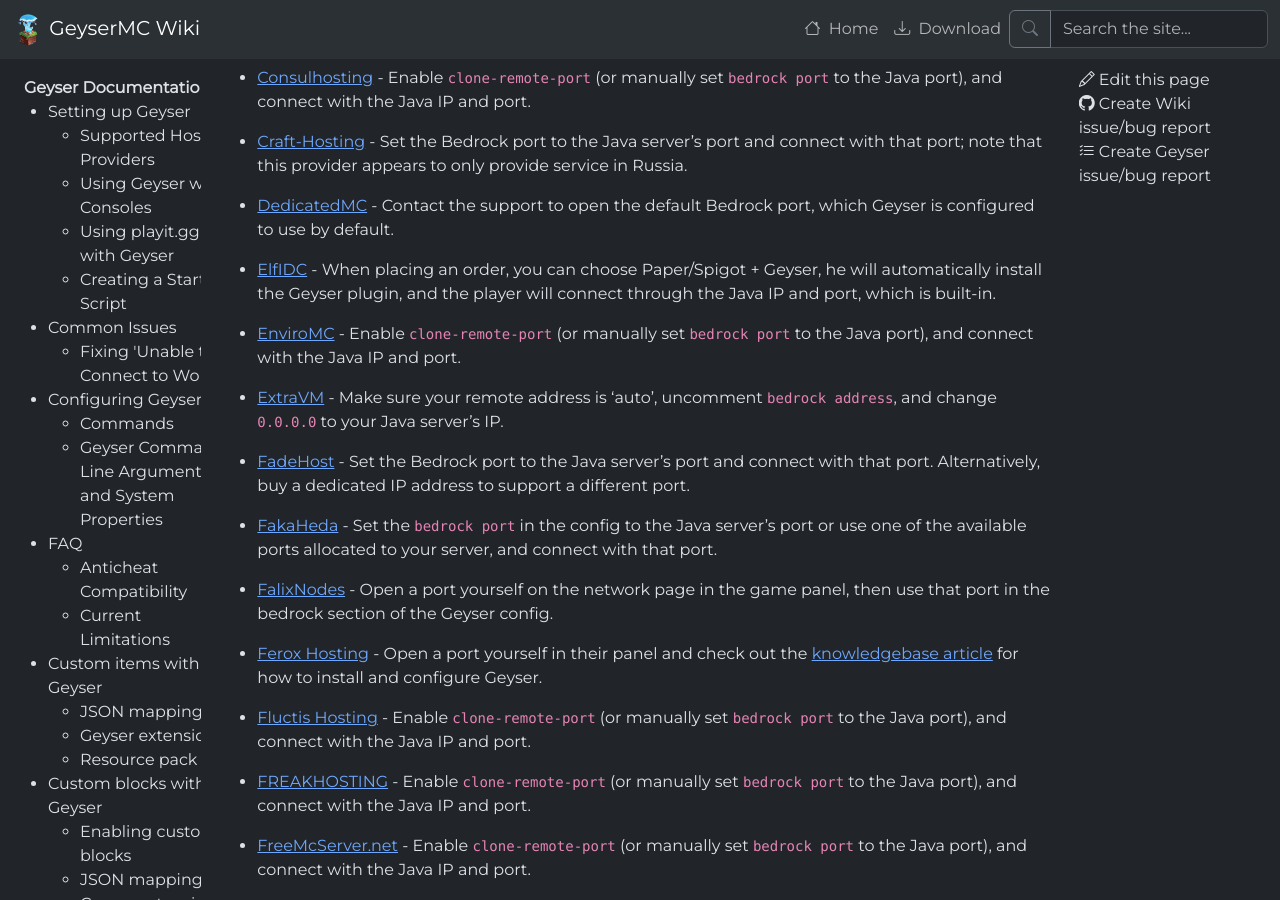
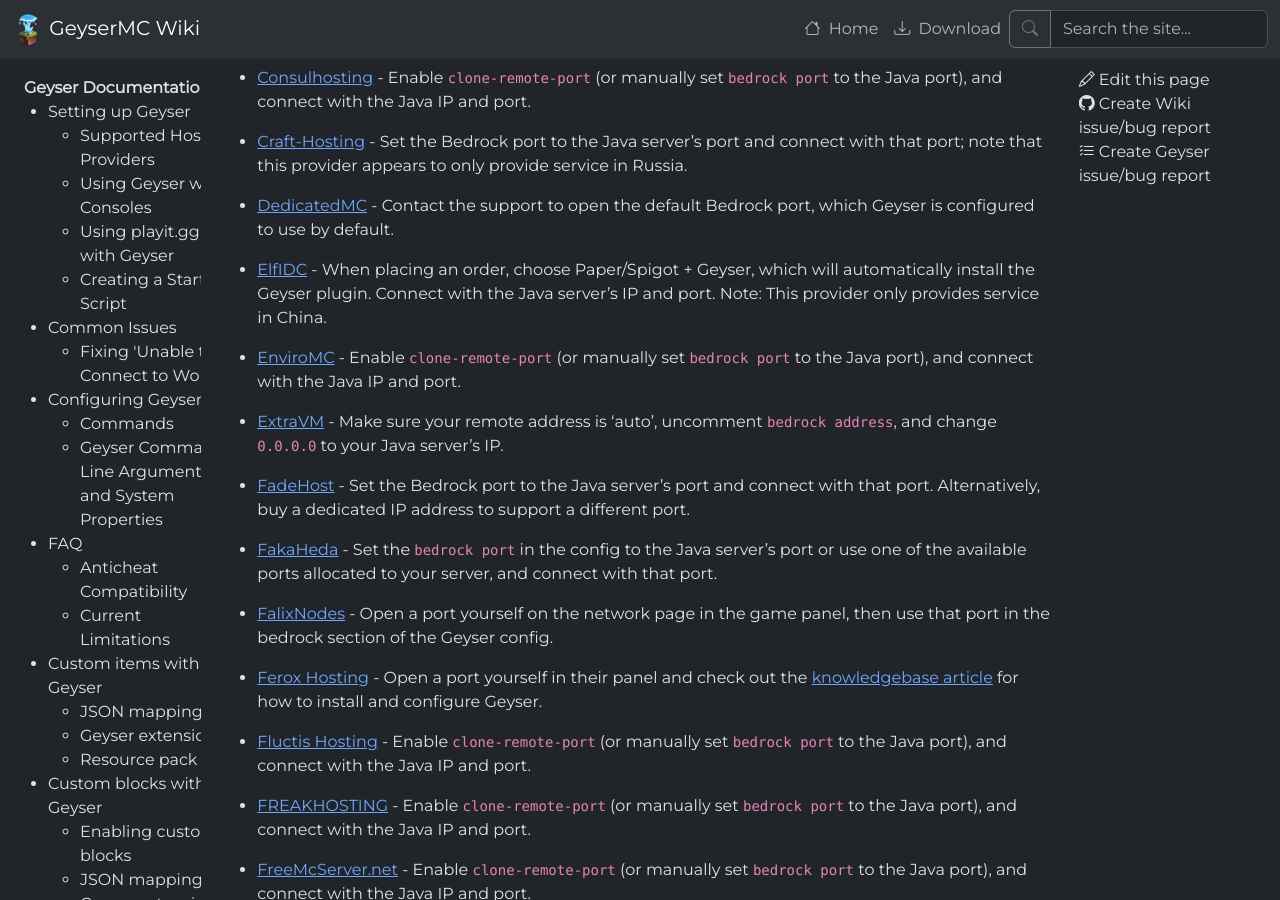
Before and after one commit to GeyserMC/GeyserWiki, a Jekyll site: the page built from _docs/geyser/supported-hosting-providers.md, in a window 1280 px wide and 900 px high, scrolled down 2351 px. Built offline with Jekyll 4.4.1, drawn with Linux system fonts in a browser that asks for light colours.

```diff
--- a/_data/providers.json
+++ b/_data/providers.json
@@ -156,7 +156,7 @@
     {
       "name": "ElfIDC",
       "url": "https://www.elfidc.com/",
-      "description": "When placing an order, you can choose Paper/Spigot + Geyser, he will automatically install the Geyser plugin, and the player will connect through the Java IP and port, which is built-in."
+      "description": "When placing an order, choose Paper/Spigot + Geyser, which will automatically install the Geyser plugin. Connect with the Java server's IP and port. Note: This provider only provides service in China."
     },
     {
       "name": "EnviroMC",
```
